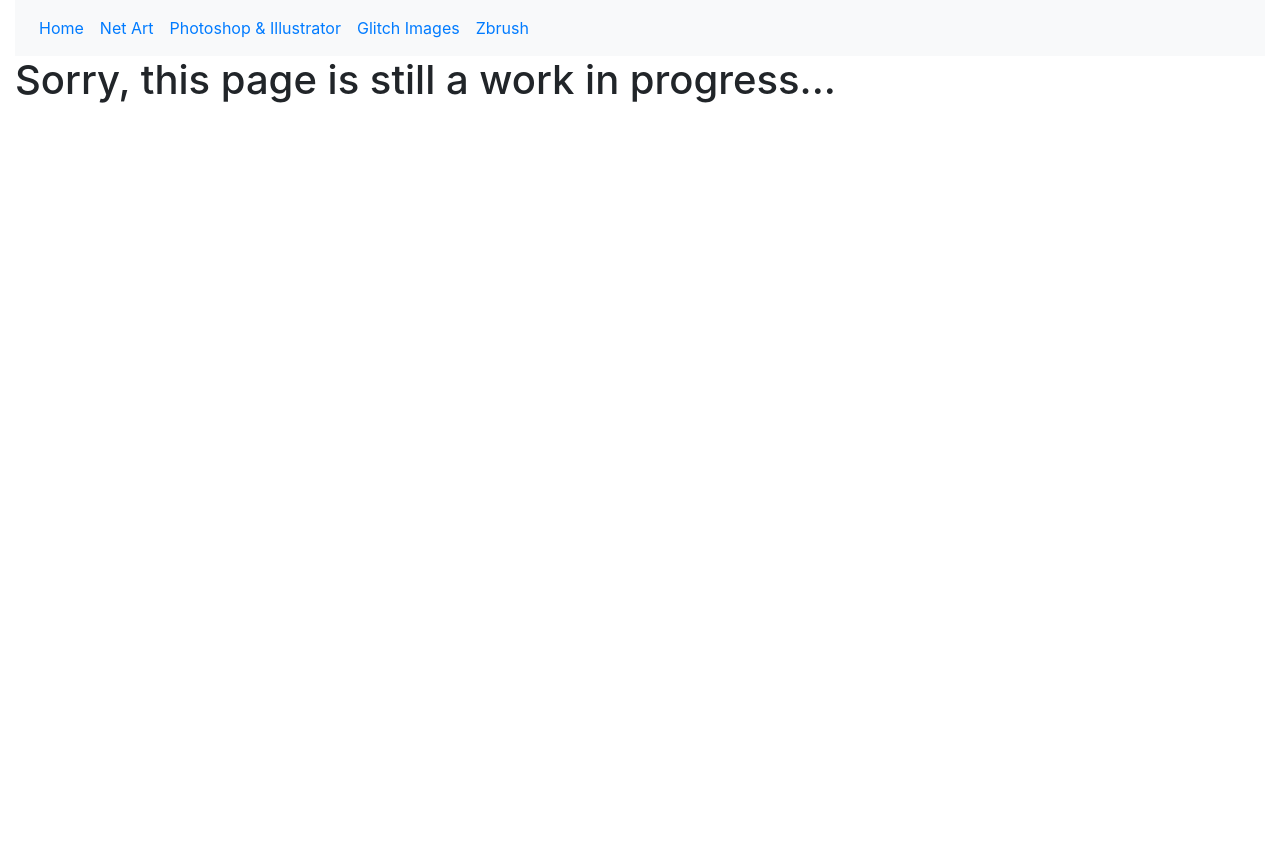
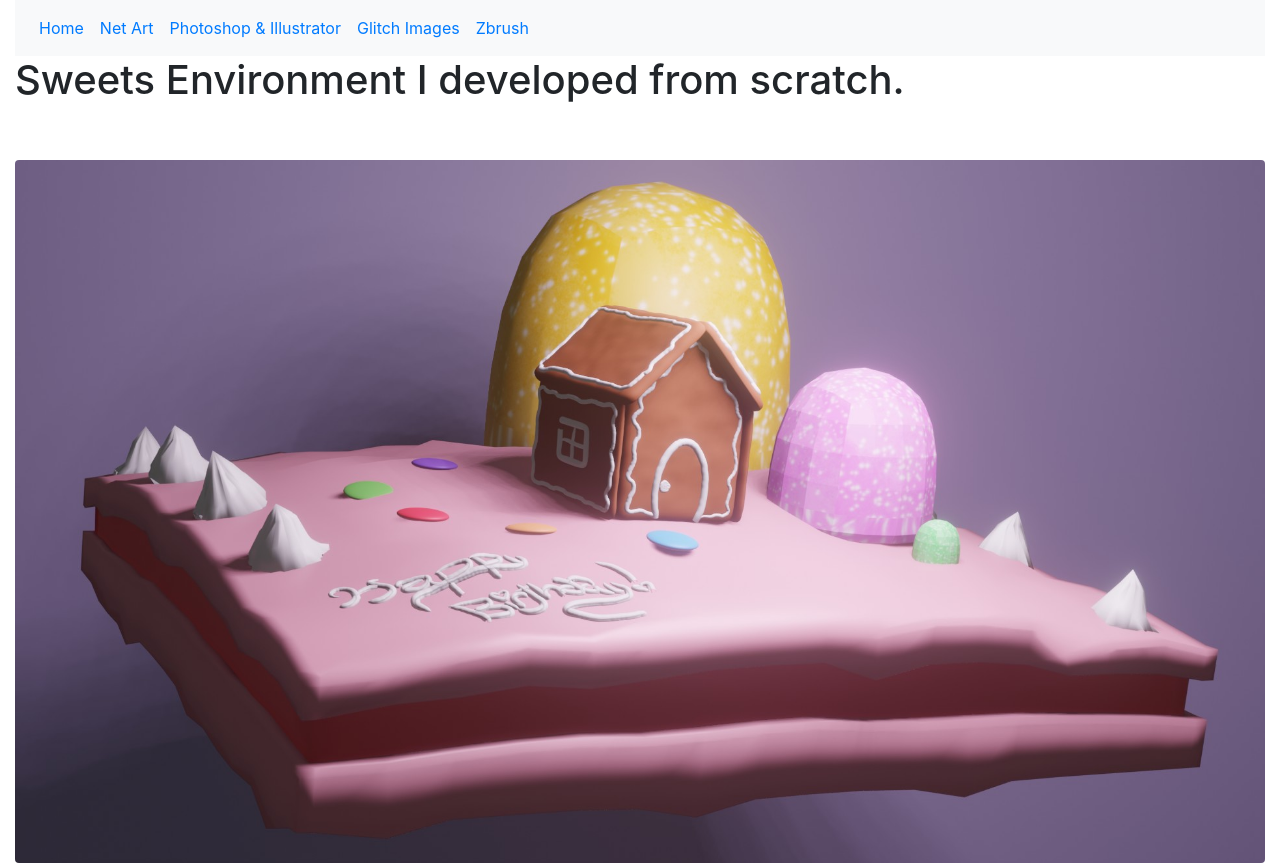
Before and after one commit to anaschwartz/anaschwartz.github.io, a plain HTML site: page blender.html in a window 1280 px wide. Before the commit the page ends 800 px from the top, so only its background shows below. Drawn offline with nearby package versions, Linux system fonts and the light colour scheme.

Commit message:
more pages

```diff
--- a/blender.html
+++ b/blender.html
@@ -40,7 +40,11 @@
 
 </nav>
 
-<h1>Sorry, this page is still a work in progress...</h1>
+<h1>Sweets Environment I developed from scratch.</h1>
+<br>
+<br>
+
+<img src="candykingdom.jpg" class="rounded mx-auto d-block img-fluid" alt="gingerbread">
 
 </div>
 
```
Also changed, not shown: candykingdom.jpg (added).
